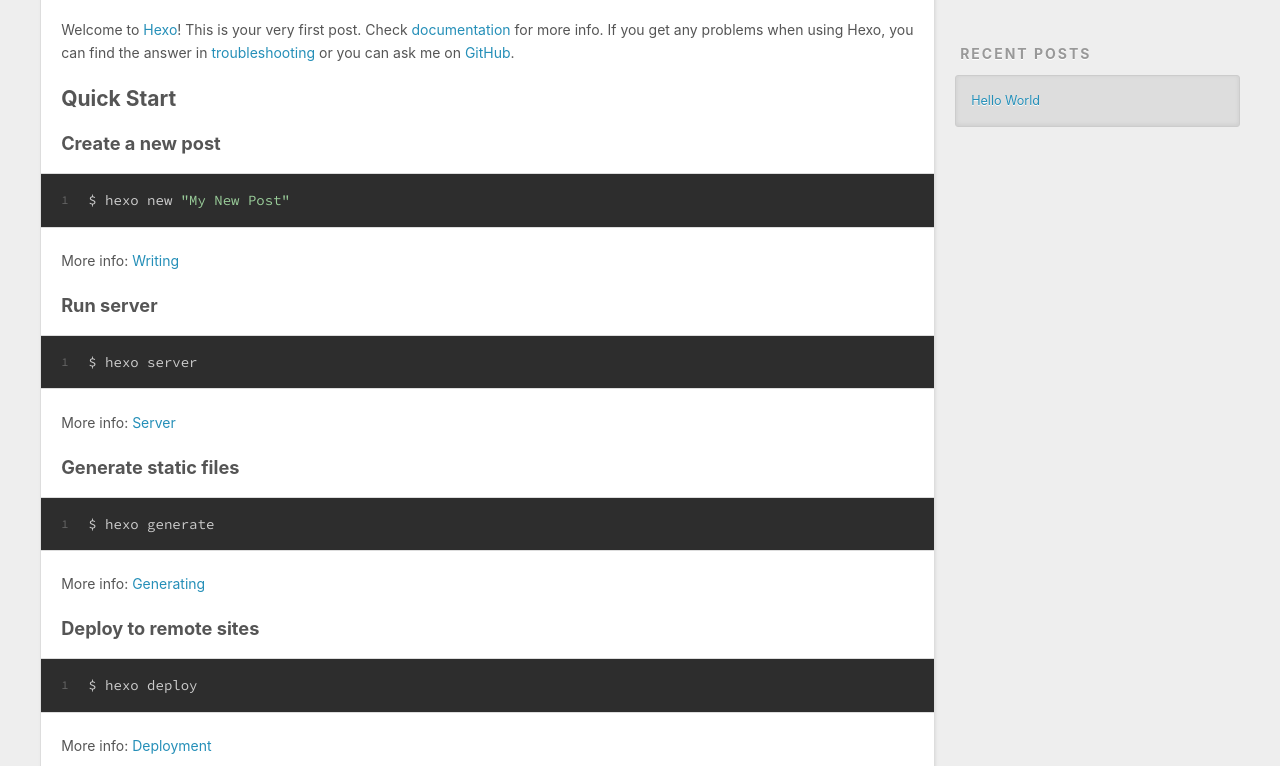
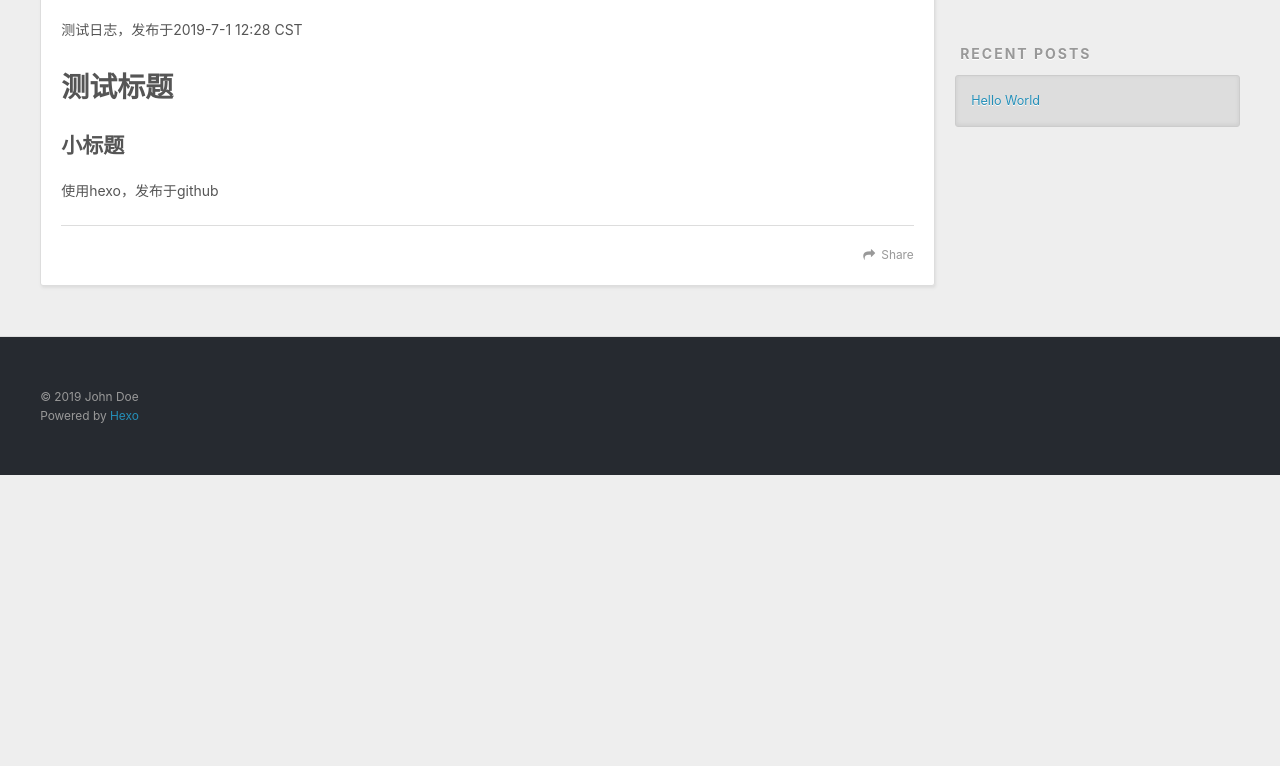
Before and after one commit to Firmicety/firmicety.github.io, a plain HTML site: page 2019/07/01/hello-world/index.html in a window 1280 px wide. Shown: the part 434-1200 px from the top of the page. After the commit the page ends 909 px from the top, so only its background shows below. Drawn offline with nearby package versions, Linux system fonts and the light colour scheme.

Commit message:
Site updated: 2019-07-01 12:29:55

```diff
--- a/2019/07/01/hello-world/index.html
+++ b/2019/07/01/hello-world/index.html
@@ -7,17 +7,17 @@
 
   <title>Hello World | Hexo</title>
   <meta name="viewport" content="width=device-width, initial-scale=1, maximum-scale=1">
-  <meta name="description" content="Welcome to Hexo! This is your very first post. Check documentation for more info. If you get any problems when using Hexo, you can find the answer in troubleshooting or you can ask me on GitHub. Quick">
+  <meta name="description" content="测试日志，发布于2019-7-1 12:28 CST 测试标题小标题使用hexo，发布于github">
 <meta property="og:type" content="article">
 <meta property="og:title" content="Hello World">
 <meta property="og:url" content="http://yoursite.com/2019/07/01/hello-world/index.html">
 <meta property="og:site_name" content="Hexo">
-<meta property="og:description" content="Welcome to Hexo! This is your very first post. Check documentation for more info. If you get any problems when using Hexo, you can find the answer in troubleshooting or you can ask me on GitHub. Quick">
+<meta property="og:description" content="测试日志，发布于2019-7-1 12:28 CST 测试标题小标题使用hexo，发布于github">
 <meta property="og:locale" content="default">
-<meta property="og:updated_time" content="2019-07-01T04:12:00.371Z">
+<meta property="og:updated_time" content="2019-07-01T04:28:56.157Z">
 <meta name="twitter:card" content="summary">
 <meta name="twitter:title" content="Hello World">
-<meta name="twitter:description" content="Welcome to Hexo! This is your very first post. Check documentation for more info. If you get any problems when using Hexo, you can find the answer in troubleshooting or you can ask me on GitHub. Quick">
+<meta name="twitter:description" content="测试日志，发布于2019-7-1 12:28 CST 测试标题小标题使用hexo，发布于github">
 
     <link rel="alternate" href="/atom.xml" title="Hexo" type="application/atom+xml">
 
@@ -67,7 +67,7 @@
         <section id="main"><article id="post-hello-world" class="article article-type-post" itemscope itemprop="blogPost">
   <div class="article-meta">
     <a href="/2019/07/01/hello-world/" class="article-date">
-  <time datetime="2019-07-01T04:12:00.371Z" itemprop="datePublished">2019-07-01</time>
+  <time datetime="2019-07-01T04:28:56.157Z" itemprop="datePublished">2019-07-01</time>
 </a>
 
   </div>
@@ -86,24 +86,13 @@
 
     <div class="article-entry" itemprop="articleBody">
 
-        <p>Welcome to <a href="https://hexo.io/" target="_blank" rel="noopener">Hexo</a>! This is your very first post. Check <a href="https://hexo.io/docs/" target="_blank" rel="noopener">documentation</a> for more info. If you get any problems when using Hexo, you can find the answer in <a href="https://hexo.io/docs/troubleshooting.html" target="_blank" rel="noopener">troubleshooting</a> or you can ask me on <a href="https://github.com/hexojs/hexo/issues" target="_blank" rel="noopener">GitHub</a>.</p>
-<h2 id="Quick-Start"><a href="#Quick-Start" class="headerlink" title="Quick Start"></a>Quick Start</h2><h3 id="Create-a-new-post"><a href="#Create-a-new-post" class="headerlink" title="Create a new post"></a>Create a new post</h3><figure class="highlight bash"><table><tr><td class="gutter"><pre><span class="line">1</span><br></pre></td><td class="code"><pre><span class="line">$ hexo new <span class="string">"My New Post"</span></span><br></pre></td></tr></table></figure>
-
-<p>More info: <a href="https://hexo.io/docs/writing.html" target="_blank" rel="noopener">Writing</a></p>
-<h3 id="Run-server"><a href="#Run-server" class="headerlink" title="Run server"></a>Run server</h3><figure class="highlight bash"><table><tr><td class="gutter"><pre><span class="line">1</span><br></pre></td><td class="code"><pre><span class="line">$ hexo server</span><br></pre></td></tr></table></figure>
-
-<p>More info: <a href="https://hexo.io/docs/server.html" target="_blank" rel="noopener">Server</a></p>
-<h3 id="Generate-static-files"><a href="#Generate-static-files" class="headerlink" title="Generate static files"></a>Generate static files</h3><figure class="highlight bash"><table><tr><td class="gutter"><pre><span class="line">1</span><br></pre></td><td class="code"><pre><span class="line">$ hexo generate</span><br></pre></td></tr></table></figure>
-
-<p>More info: <a href="https://hexo.io/docs/generating.html" target="_blank" rel="noopener">Generating</a></p>
-<h3 id="Deploy-to-remote-sites"><a href="#Deploy-to-remote-sites" class="headerlink" title="Deploy to remote sites"></a>Deploy to remote sites</h3><figure class="highlight bash"><table><tr><td class="gutter"><pre><span class="line">1</span><br></pre></td><td class="code"><pre><span class="line">$ hexo deploy</span><br></pre></td></tr></table></figure>
-
-<p>More info: <a href="https://hexo.io/docs/deployment.html" target="_blank" rel="noopener">Deployment</a></p>
+        <p>测试日志，发布于2019-7-1 12:28 CST</p>
+<h1 id="测试标题"><a href="#测试标题" class="headerlink" title="测试标题"></a>测试标题</h1><h2 id="小标题"><a href="#小标题" class="headerlink" title="小标题"></a>小标题</h2><p>使用hexo，发布于github</p>
 
 
     </div>
     <footer class="article-footer">
-      <a data-url="http://yoursite.com/2019/07/01/hello-world/" data-id="cjxjvni4x0000f9tcl37vetwl" class="article-share-link">Share</a>
+      <a data-url="http://yoursite.com/2019/07/01/hello-world/" data-id="cjxjvwr8b0000obtcqqemei6g" class="article-share-link">Share</a>
 
 
     </footer>
```
Also changed, not shown: archives/2019/07/index.html (+1 -1 lines), archives/2019/index.html (+1 -1 lines), archives/index.html (+1 -1 lines), index.html (+4 -15 lines).
